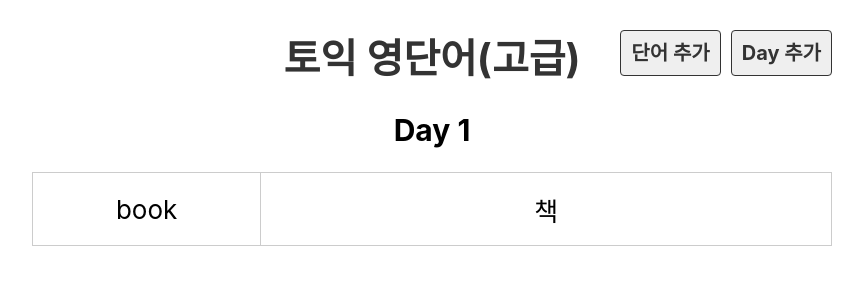
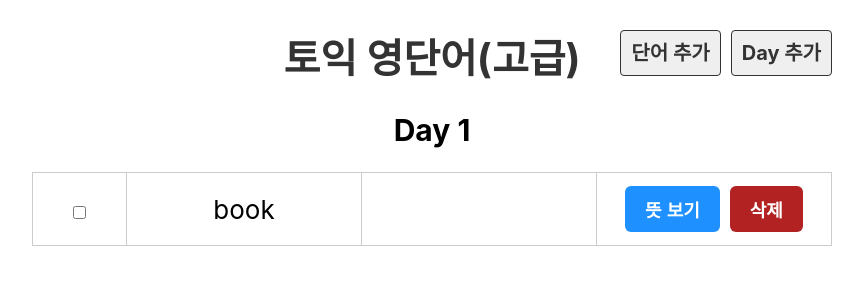
Before and after one commit to MinhaLee94/voca_app, a React (Create React App) app: page /day/1 in a window 1280 px wide. Shown: the top 300 px of the page, without its empty margins (208-1071 px from the left). Built offline with nearby package versions, Linux system fonts and the light colour scheme.

Commit message:
Word buttons

```diff
--- a/src/App.js
+++ b/src/App.js
@@ -3,6 +3,7 @@
 import DayList from './components/DayList';
 import Header from './components/Header';
 import { BrowserRouter, Route, Switch } from 'react-router-dom';
+import EmptyPage from './components/EmptyPage';
 
 function App() {
   return (
@@ -16,6 +17,9 @@
           <Route path="/day/:day">
             <Day />
           </Route>
+          <Route>
+            <EmptyPage />
+          </Route>
         </Switch>
       </div>
     </BrowserRouter>
--- a/src/components/Day.js
+++ b/src/components/Day.js
@@ -1,5 +1,6 @@
 import dummy from "../db/data.json";
 import { useParams } from "react-router-dom";
+import Word from "./Word";
 
 export default function Day() {
   const { day } = useParams();
@@ -10,10 +11,7 @@
     <table>
       <tbody>
         {wordList.map(word => (
-          <tr key={word.id}>
-            <td>{word.eng}</td>
-            <td>{word.kor}</td>
-          </tr>
+          <Word word={word} key={word.id} />
         ))}
       </tbody>
     </table>
--- /dev/null
+++ b/src/components/EmptyPage.js
@@ -0,0 +1,10 @@
+import { Link } from "react-router-dom";
+
+export default function EmptyPage() {
+  return (
+    <>
+      <h2>잘못된 접근입니다.</h2>
+      <Link to="/">돌아가기</Link>
+    </>
+  );
+}
--- /dev/null
+++ b/src/components/Word.js
@@ -0,0 +1,28 @@
+import { useState } from "react";
+
+export default function Word({ word }) {
+  const [isShow, setIsShow] = useState(false);
+  const [isDone, setIsDone] = useState(word.isDone);
+
+  function toggleShow() {
+    setIsShow(!isShow);
+  }
+
+  function toggleDone() {
+    setIsDone(!isDone);
+  }
+
+  return (
+    <tr className={isDone ? 'off' : ''}>
+      <td>
+        <input type="checkbox" checked={isDone} onChange={toggleDone} />
+      </td>
+      <td>{word.eng}</td>
+      <td>{isShow && word.kor}</td>
+      <td>
+        <button onClick={toggleShow}>뜻 {isShow ? "숨기기" : "보기"}</button>
+        <button className="btn_del">삭제</button>
+      </td>
+    </tr>
+  )
+}
```
